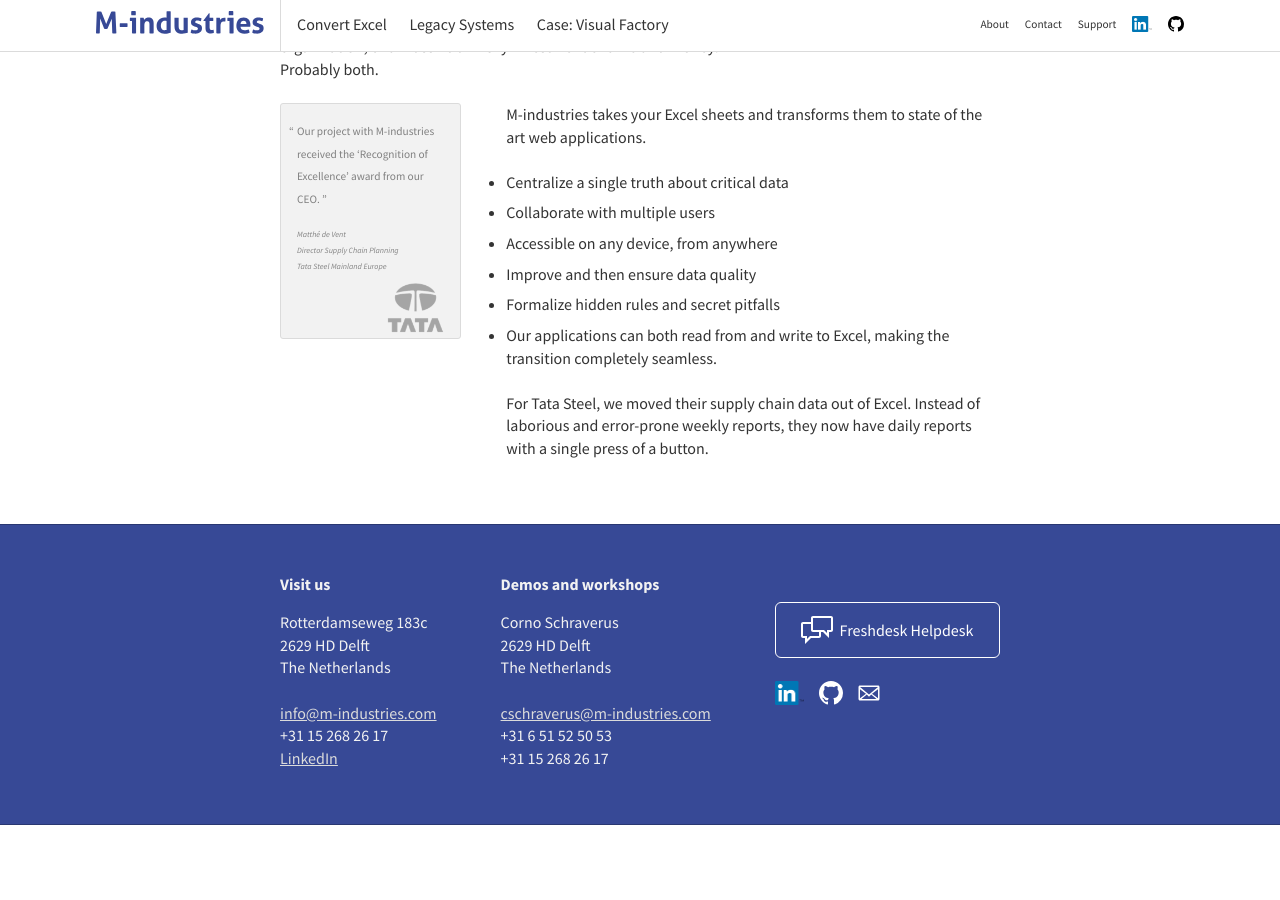
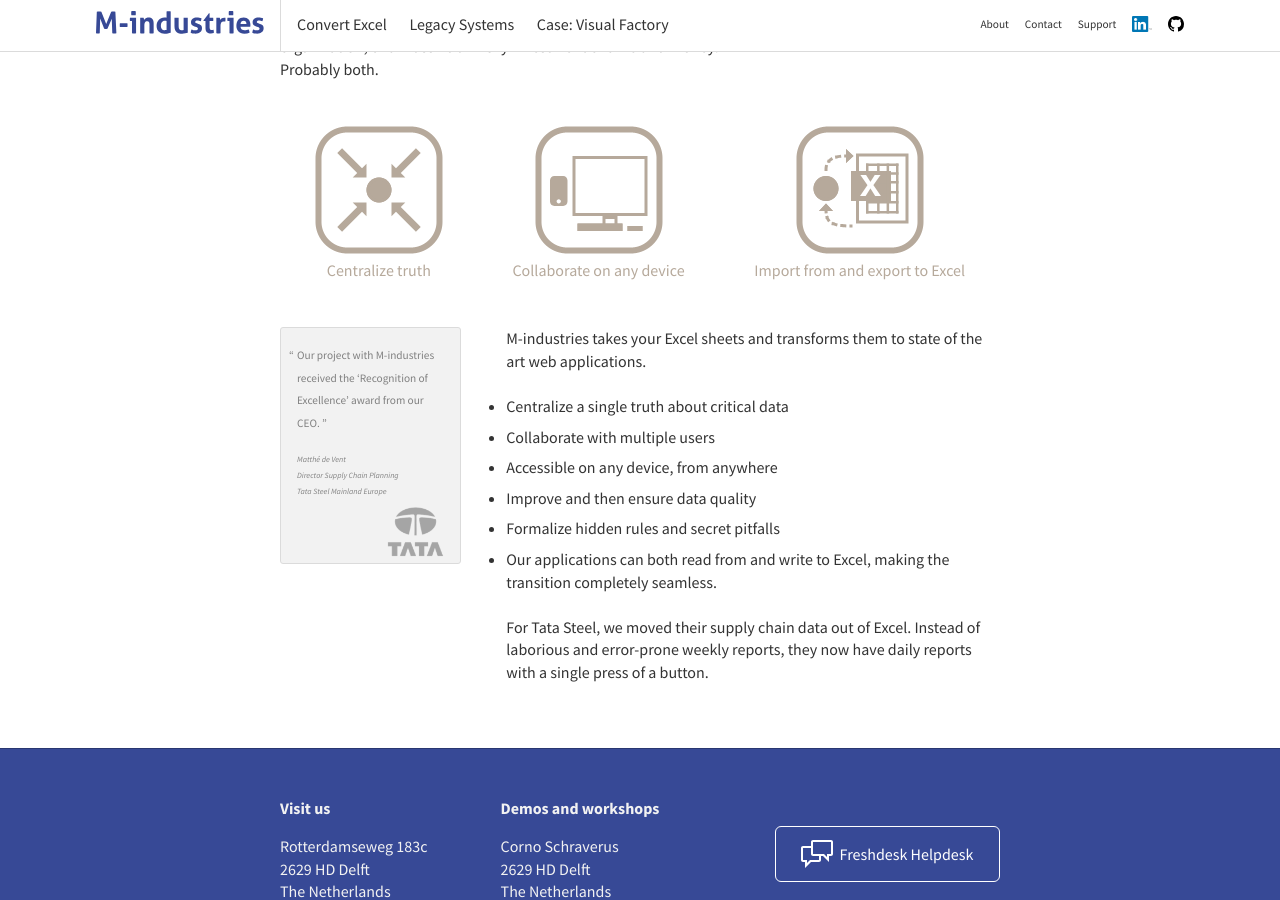
Before and after one commit to M-industries/Mainsite, a Jekyll site: the page built from index.md, in a window 1280 px wide and 900 px high, scrolled down 2570 px. Built offline with Jekyll 4.4.1, drawn with Linux system fonts in a browser that asks for light colours; before the commit the page ends 3395 px from its top, so only the background shows below that.

Commit message:
more art in home

```diff
--- a/_layouts/home.html
+++ b/_layouts/home.html
@@ -87,6 +87,23 @@
 					or a massive an risky investment of time and money.<br>
 					Probably both.
 				</p>
+				<p class="strip">
+					<span>
+						<img src="{{ 'assets/central.svg' | relative_url }}" alt="centralize" width="128" height="128">
+						<br>
+						Centralize truth
+					</span>
+					<span>
+						<img src="{{ 'assets/collab.svg' | relative_url }}" alt="collaborate" width="128" height="128">
+						<br>
+						Collaborate on any device
+					</span>
+					<span>
+						<img src="{{ 'assets/excel.svg' | relative_url }}" alt="tailored" width="128" height="128">
+						<br>
+						Import from and export to Excel
+					</span>
+				</p>
 			</section>
 
 			<blockquote class="tata">
```
Also changed, not shown: assets/central.svg (added), assets/collab.svg (added), assets/excel.svg (added).
